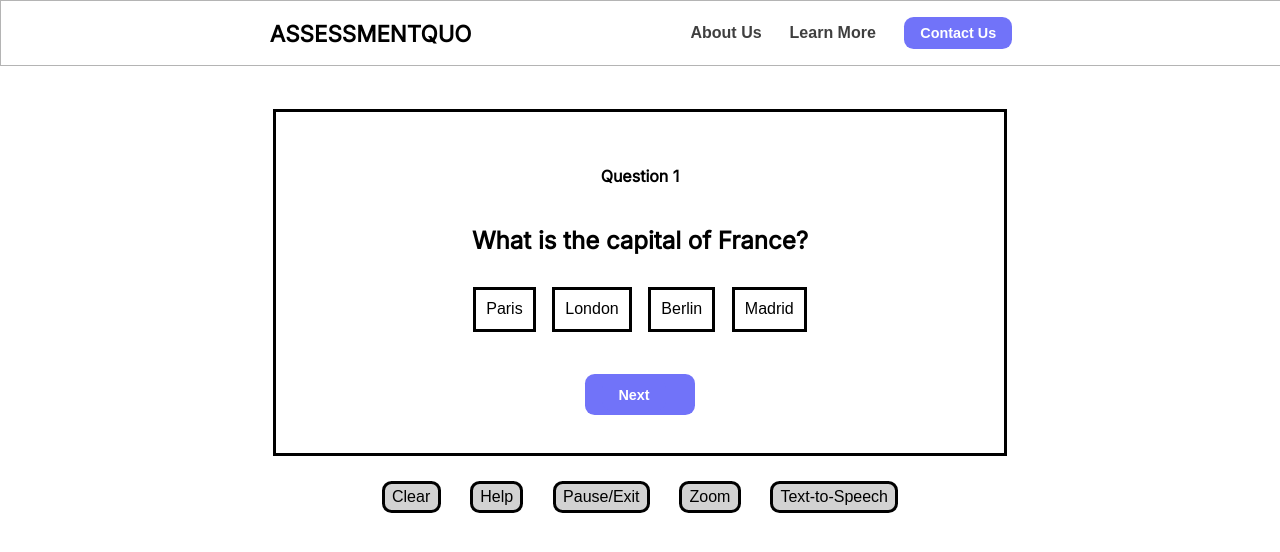
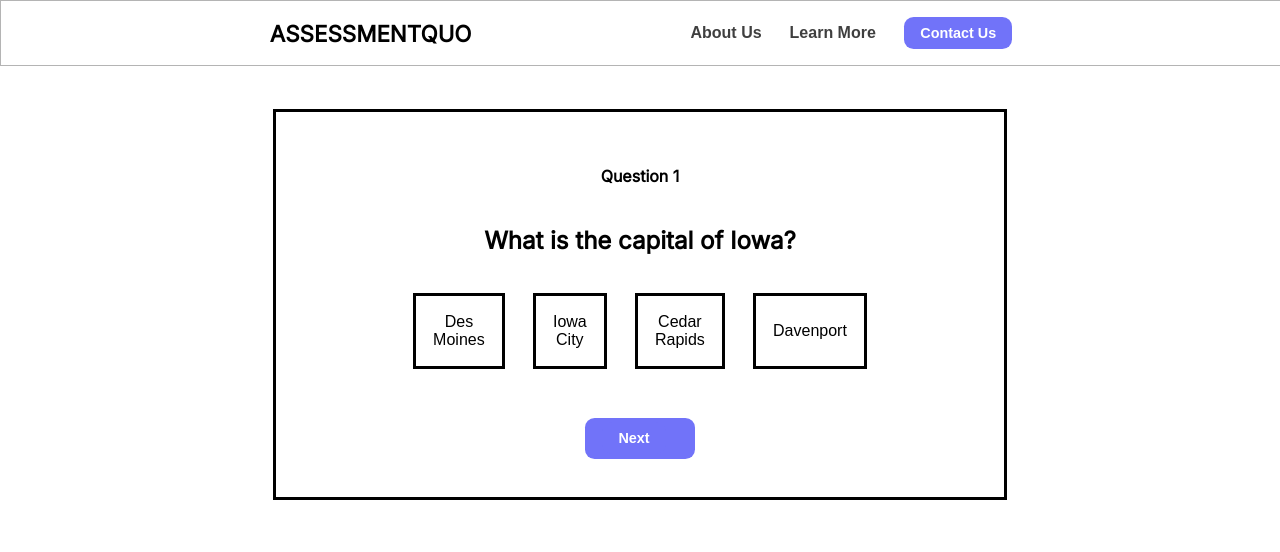
Before and after one commit to EvanCooke/AssessmentQuo-Project, a React (Create React App) app in the folder client/: page /test in a window 1280 px wide. Shown: the top 552 px of the page. Built offline with nearby package versions, Linux system fonts and the light colour scheme.

Commit message:
Switched from absolute units to relative units

```diff
--- a/client/src/Components/Login/Login.module.css
+++ b/client/src/Components/Login/Login.module.css
@@ -73,30 +73,36 @@
     background-size: cover;
     background-color: #7173F9;
     width: 90%;
-    height: 65vh;
+    height: auto;
     margin: 0 auto;
     display: flex;
     flex-direction: column;
     justify-content: flex-start;
     align-items: center;
     padding-top: 5%;
+    padding-bottom: 5%;
 }
 
 .logoWrapper {
     position: relative;
-    width: 60px; /* USE DIFFERENT UNIT */
-    height: 60px; /* USE DIFFERENT UNIT */
+    width: 10%; /* USE DIFFERENT UNIT */
+    height: 0; /* USE DIFFERENT UNIT */
+    padding-top: 10%;
     background-color: white;
     border-radius: 50%;
     display: flex;
     justify-content: center;
     align-items: center;
+    overflow: hidden;
 }
 
 .logo {
     width: 70%;
+    position: absolute;
+    top: 50%;
+    left: 50%;
+    transform: translate(-50%, -50%);
     height: auto;
-    padding-bottom: 0.5vh;
 }
 
 .titleText {
@@ -152,7 +158,7 @@
     align-items: flex-start;
     align-items: center;
     margin-top: 2rem;
-    width: 20rem;
+    width: 42%;
 }
 
 .inputContainer input {
--- a/client/src/Components/TestPage/TestPage.jsx
+++ b/client/src/Components/TestPage/TestPage.jsx
@@ -28,28 +28,28 @@ function TestPage() {
                         <p>Question 1</p>
                     </div>
                     <div className={styles.question}>
-                        <p>What is the capital of France?</p>
+                        <p>What is the capital of Iowa?</p>
                     </div>
                     <div className={styles.answerContainer}>
                     <button
-                            className={`${styles.answer} ${selectedAnswer === 'Paris' ? styles.selected : ''}`}
-                            onClick={() => handleAnswerClick('Paris')}>
-                            Paris
+                            className={`${styles.answer} ${selectedAnswer === 'Des Moines' ? styles.selected : ''}`}
+                            onClick={() => handleAnswerClick('Des Moines')}>
+                            Des Moines
                         </button>
                         <button
-                            className={`${styles.answer} ${selectedAnswer === 'London' ? styles.selected : ''}`}
-                            onClick={() => handleAnswerClick('London')}>
-                            London
+                            className={`${styles.answer} ${selectedAnswer === 'Iowa City' ? styles.selected : ''}`}
+                            onClick={() => handleAnswerClick('Iowa City')}>
+                            Iowa City
                         </button>
                         <button
-                            className={`${styles.answer} ${selectedAnswer === 'Berlin' ? styles.selected : ''}`}
-                            onClick={() => handleAnswerClick('Berlin')}>
-                            Berlin
+                            className={`${styles.answer} ${selectedAnswer === 'Cedar Rapids' ? styles.selected : ''}`}
+                            onClick={() => handleAnswerClick('Cedar Rapids')}>
+                            Cedar Rapids
                         </button>
                         <button
-                            className={`${styles.answer} ${selectedAnswer === 'Madrid' ? styles.selected : ''}`}
-                            onClick={() => handleAnswerClick('Madrid')}>
-                            Madrid
+                            className={`${styles.answer} ${selectedAnswer === 'Davenport' ? styles.selected : ''}`}
+                            onClick={() => handleAnswerClick('Davenport')}>
+                            Davenport
                         </button>
                     </div>
                     <div className={styles.next}>
@@ -57,13 +57,13 @@ function TestPage() {
                     </div>
                 </div>
             </div>
-            <div className={styles.optionButtons}>
+            {/* <div className={styles.optionButtons}>
                 <button className={styles.optionButton}>Clear</button>
                 <button className={styles.optionButton}>Help</button>
                 <button className={styles.optionButton}>Pause/Exit</button>
                 <button className={styles.optionButton}>Zoom</button>
                 <button className={styles.optionButton}>Text-to-Speech</button>
-            </div>
+            </div> */}
         </div>
     )
 }
```
